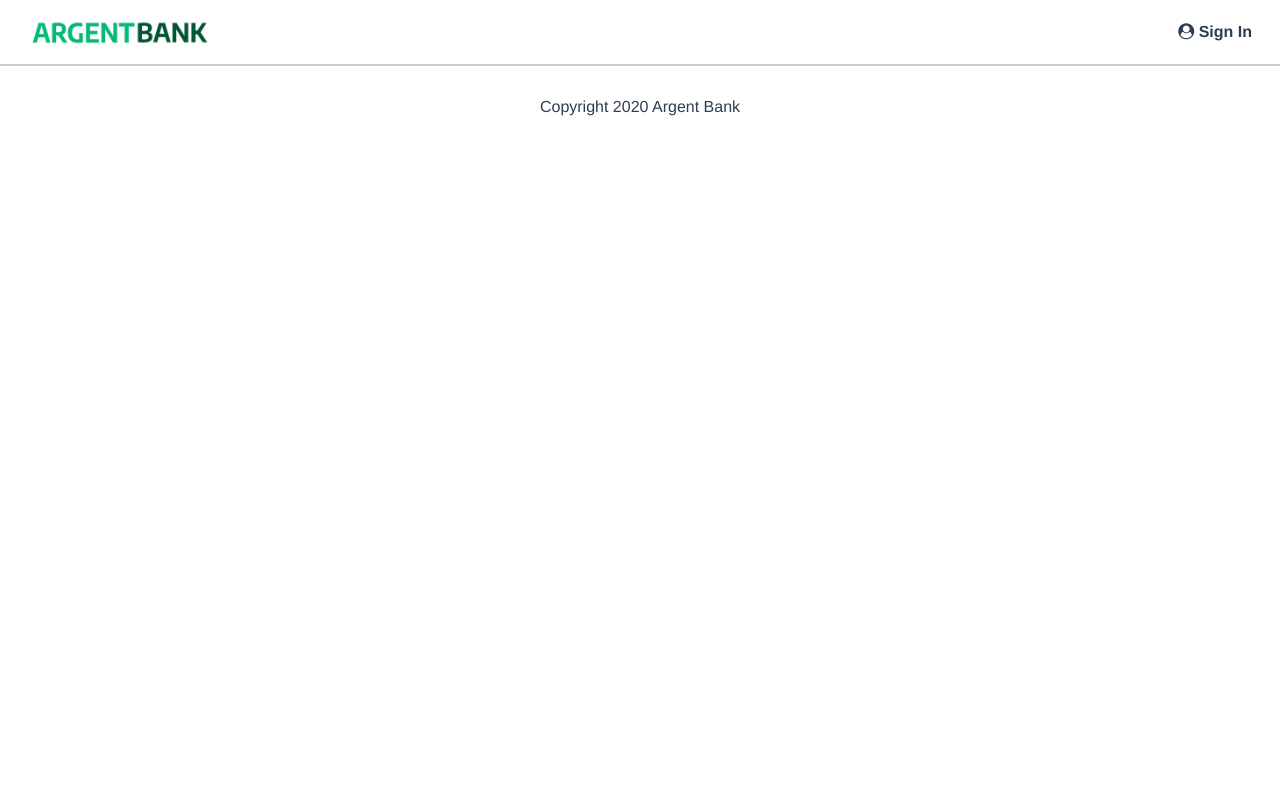
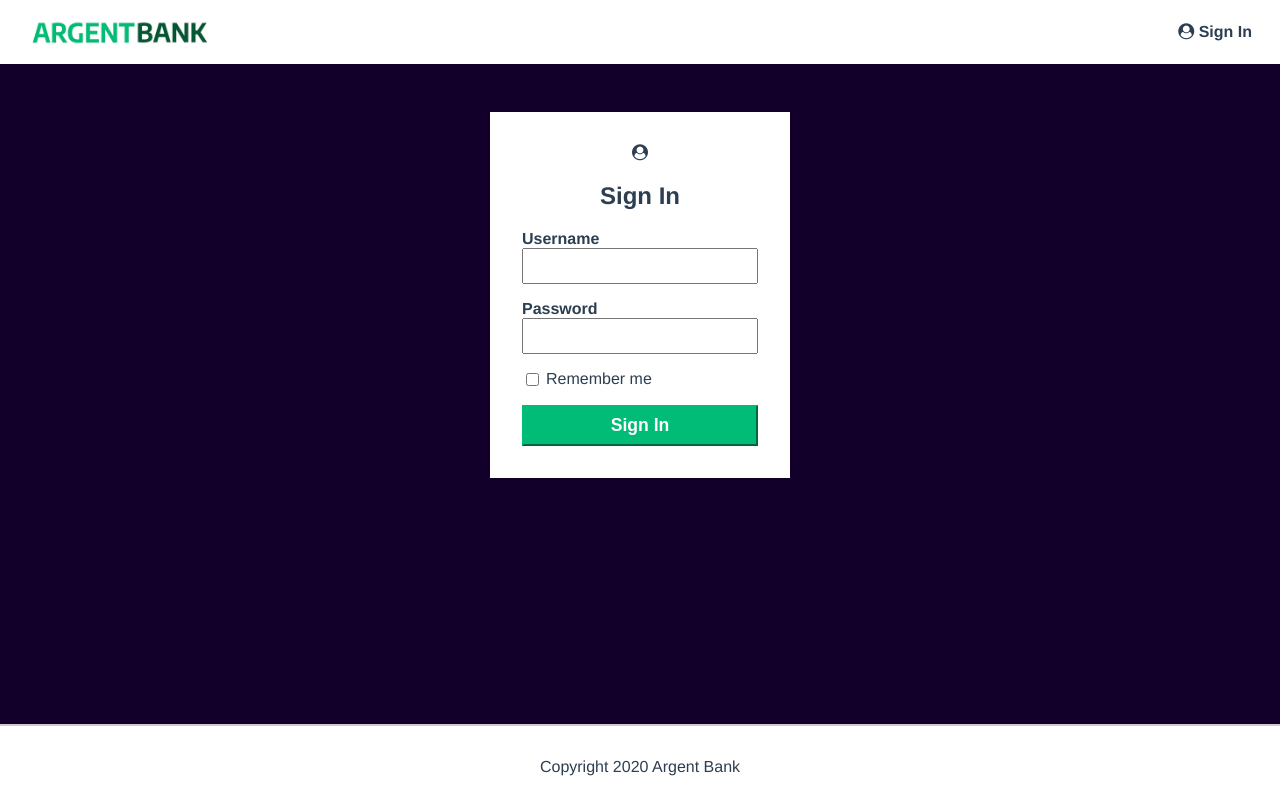
Before and after one commit to mcholl85/MatthieuChollet_13_09062022, a React (Create React App) app: page /signin in a window 1280 px wide. Built offline with nearby package versions, Linux system fonts and the light colour scheme.

Commit message:
feat: add signin

```diff
--- a/src/assets/style/main.css
+++ b/src/assets/style/main.css
@@ -8,9 +8,12 @@ html {
 
 body {
   margin: 0;
+}
+
+.App {
+  min-height: 100vh;
   display: flex;
   flex-direction: column;
-  min-height: 100vh;
 }
 
 .main {
--- a/src/pages/Signin/index.jsx
+++ b/src/pages/Signin/index.jsx
@@ -1,3 +1,54 @@
+import { useState } from 'react';
+
 export default function Signin() {
-  return '';
+  /*   const [formData, setFormData] = useState({ username: '', password: '', checked: false }); */
+  const [username, setUsername] = useState('');
+  const [password, setPassword] = useState('');
+  const [checked, setChecked] = useState(false);
+
+  const handleSubmit = (e) => {
+    e.preventDefault();
+    console.log(username, password, checked);
+  };
+
+  return (
+    <main className="main bg-dark">
+      <section className="sign-in-content">
+        <i className="fa fa-user-circle sign-in-icon"></i>
+        <h1>Sign In</h1>
+        <form onSubmit={handleSubmit}>
+          <div className="input-wrapper">
+            <label htmlFor="username">Username</label>
+            <input
+              onChange={(e) => setUsername(e.target.value)}
+              value={username}
+              type="text"
+              id="username"
+            />
+          </div>
+          <div className="input-wrapper">
+            <label htmlFor="password">Password</label>
+            <input
+              onChange={(e) => setPassword(e.target.value)}
+              value={password}
+              type="password"
+              id="password"
+            />
+          </div>
+          <div className="input-remember">
+            <input
+              onChange={(e) => setChecked(e.target.checked)}
+              value={checked}
+              type="checkbox"
+              id="remember-me"
+            />
+            <label htmlFor="remember-me">Remember me</label>
+          </div>
+          <button type="submit" className="sign-in-button">
+            Sign In
+          </button>
+        </form>
+      </section>
+    </main>
+  );
 }
```
